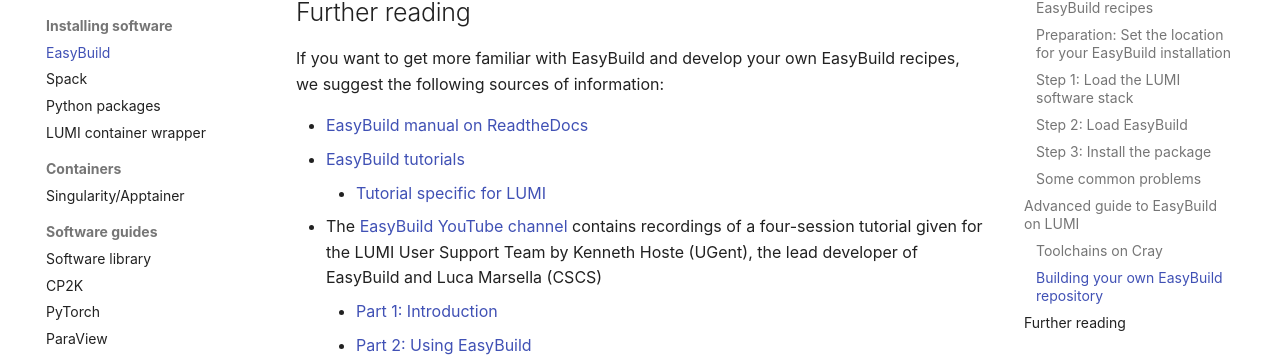
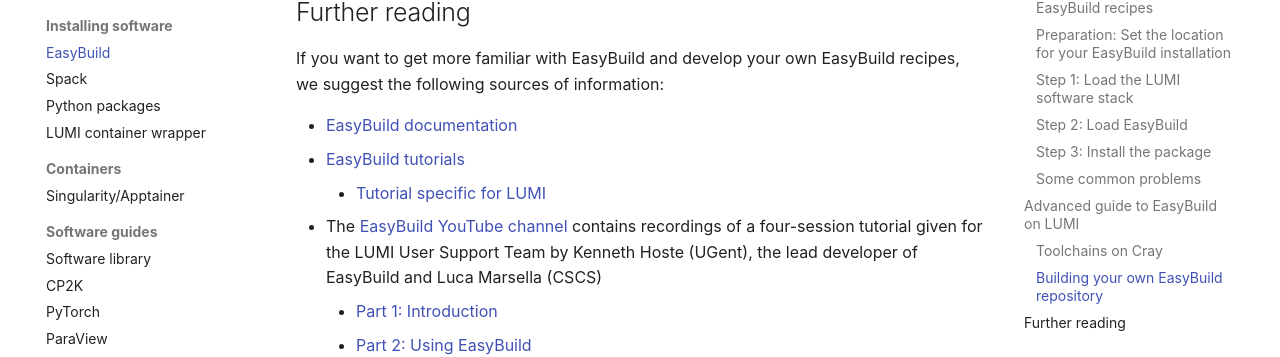
Before and after one commit to Lumi-supercomputer/lumi-userguide, an MkDocs documentation site: the page built from docs/software/installing/easybuild.md, in a window 1280 px wide and 900 px high, scrolled down 7035 px. Shown: the part 145-502 px from the top of the window. Built offline with MkDocs 1.6.1 and Material for MkDocs 9.7.7, drawn with Linux system fonts in a browser that asks for light colours.

Commit message:
fix EasyBuild links

```diff
--- a/docs/software/installing/easybuild.md
+++ b/docs/software/installing/easybuild.md
@@ -380,10 +380,10 @@
 If you want to get more familiar with EasyBuild and develop your own EasyBuild
 recipes, we suggest the following sources of information:
 
-- [EasyBuild manual on ReadtheDocs](https://docs.easybuild.io/)
-- [EasyBuild tutorials](https://easybuilders.github.io/easybuild-tutorial/)
+- [EasyBuild documentation](https://docs.easybuild.io/)
+- [EasyBuild tutorials](https://tutorial.easybuild.io)
     - [Tutorial specific for LUMI](https://klust.github.io/easybuild-tutorial/2022-CSC_and_LO/)
-- The [EasyBuild YouTube channel](https://www.youtube.com/channel/UCqPyXwACj3sjtOho7m4haVA)
+- The [EasyBuild YouTube channel](https://www.youtube.com/@easybuilders)
   contains recordings of a four-session tutorial
   given for the LUMI User Support Team by Kenneth Hoste (UGent), the lead developer
   of EasyBuild and Luca Marsella (CSCS)
```
